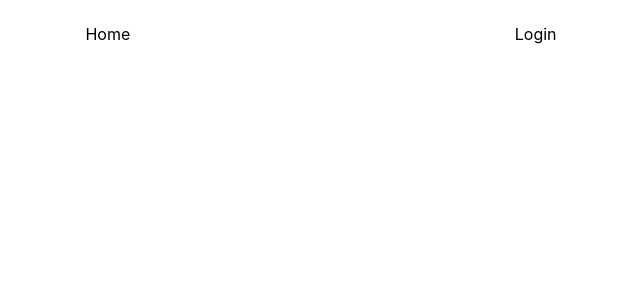
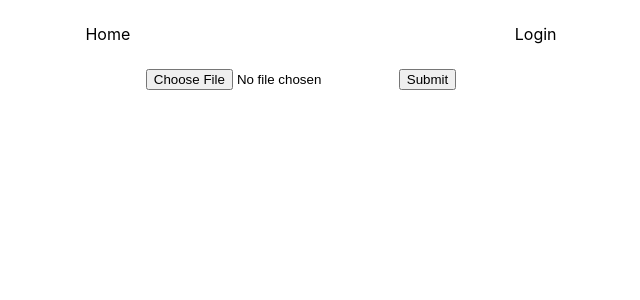
Before and after one commit to alexmehandzhiyska/MarkIt-FE, a React (Create React App) app: page /upload in a window 1280 px wide. Before the commit this address had no page. Shown: the top 300 px of the page, without its empty margins (339-979 px from the left). Built offline with nearby package versions, Linux system fonts and the light colour scheme.

Commit message:
feat: added basic file upload

```diff
--- a/src/App.js
+++ b/src/App.js
@@ -3,6 +3,7 @@ import './App.css';
 
 import Layout from './components/layout/Layout';
 import Login from './components/auth/login/Login';
+import FileUpload from './components/file-upload/FileUpload';
 
 function App() {
     return (
@@ -11,6 +12,7 @@ function App() {
                 <Layout>
                     <Routes>
                         <Route path="/login" element={<Login />}></Route>
+                        <Route path="/upload" element={<FileUpload />}></Route>
                     </Routes>
                 </Layout>
             </BrowserRouter>
--- /dev/null
+++ b/src/components/file-upload/FileUpload.jsx
@@ -0,0 +1,33 @@
+import { useNavigate } from "react-router-dom";
+import { fileService } from "../../services/fileService";
+
+const FileUpload = () => {
+    const navigate = useNavigate();
+
+    const submitFile = async (e) => {
+        e.preventDefault();
+        const file = e.target.querySelector('#file').files[0];
+
+        const formData = new FormData();
+        formData.append('file', file);
+
+        fileService.uploadFile(formData)
+            .then(res => {
+                if (res === 'success') {
+                    navigate('/');
+                }
+            })
+            .catch(err => {
+                console.log(err);
+            })
+    }
+
+    return (
+        <form onSubmit={submitFile}>
+            <input type="file" name="file" id="file" />
+            <input type="submit" value="Submit" />
+        </form>
+    );
+};
+
+export default FileUpload;
--- /dev/null
+++ b/src/services/fileService.js
@@ -0,0 +1,21 @@
+import { baseUrl } from "../constants";
+
+const uploadFile = async (formData) => {
+    const token = JSON.parse(localStorage.getItem('user')).token;
+    const result = await fetch(`${baseUrl}/file/upload-file/`, {
+        method: 'POST',
+        headers: {
+            Authorization: `Token ${token}`
+        },
+        body: formData
+    });
+
+    if (!result.ok) {
+        const errorData = await result.json();
+        throw new Error(errorData.message || 'An error occurred during file upload.');
+    }
+
+    return 'success';
+};
+
+export const fileService = { uploadFile };
```
